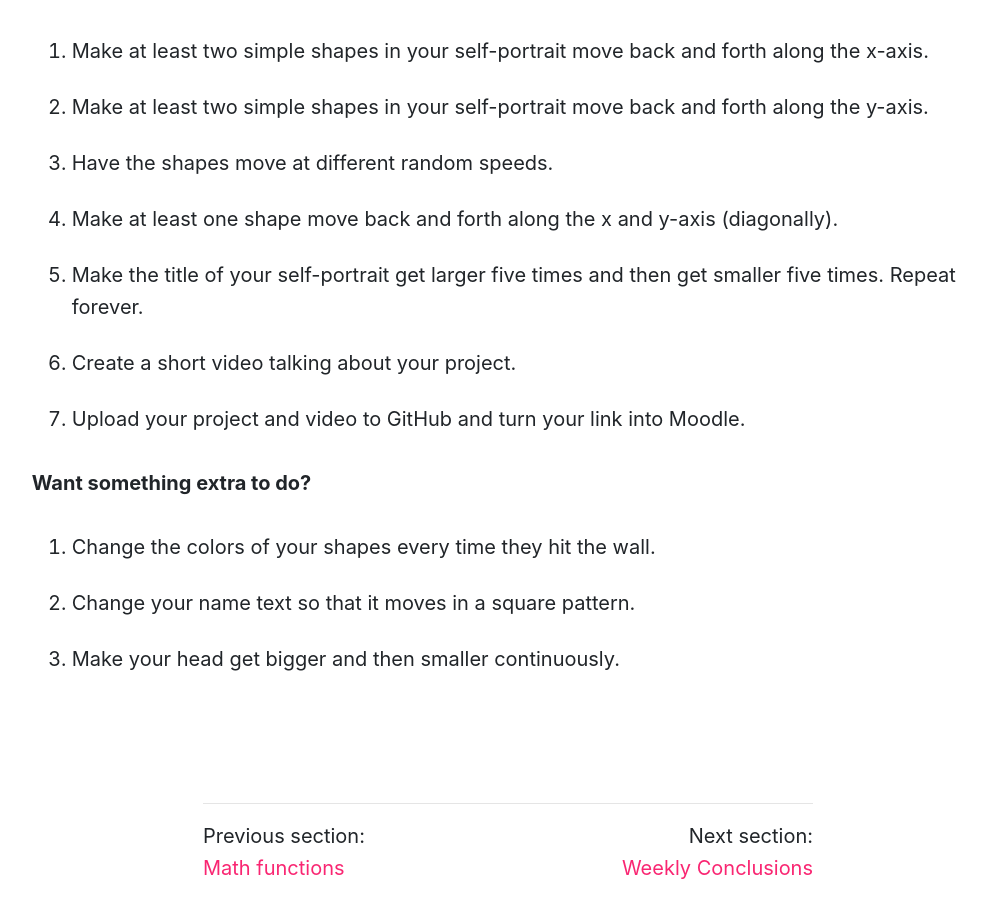
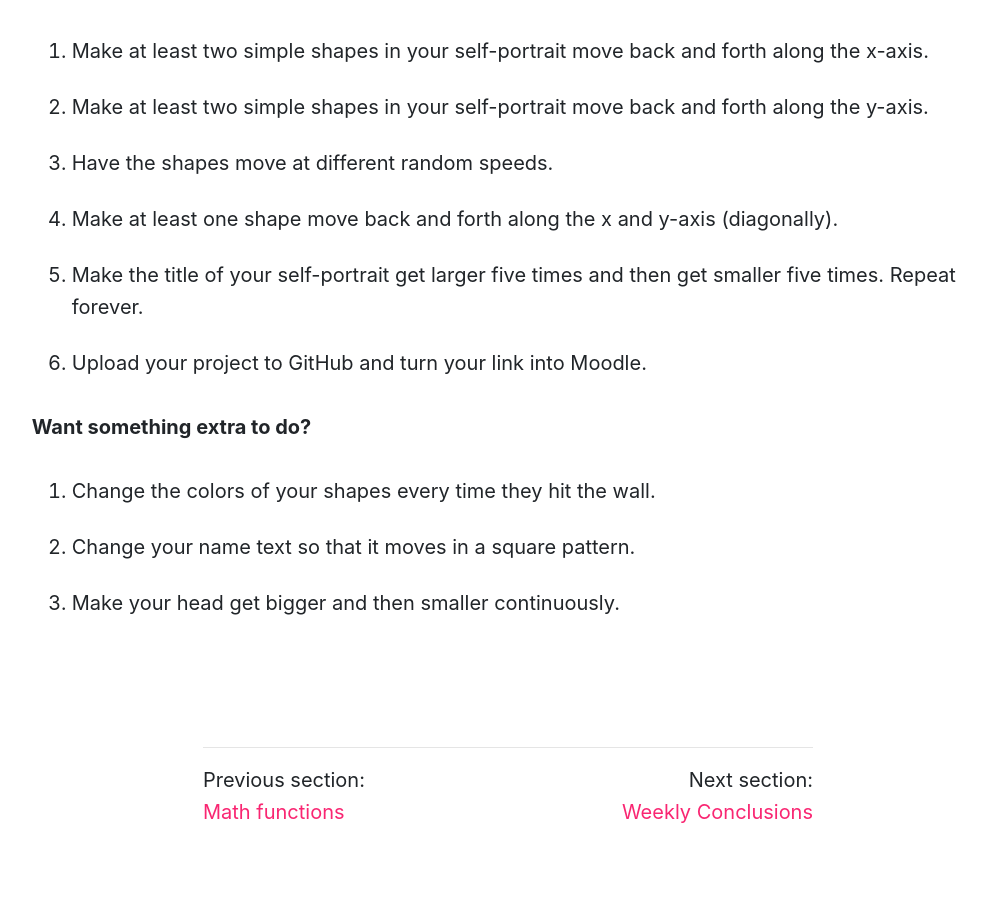
Before and after one commit to Montana-Media-Arts/120_CreativeCoding1-Fall2020, a Jekyll site: the page built from modules/week-10/_posts/2017-02-30-homework.md, in a window 1280 px wide and 900 px high, scrolled down 802 px. Shown: the whole window, without its empty margins (132-1116 px from the left). Built offline with Jekyll 4.4.1, drawn with Linux system fonts in a browser that asks for light colours; nearby versions of some CDN libraries; a script that is not in the unit is left out; after the commit the page ends 1646 px from its top, so only the background shows below that.

Commit message:
Update 2017-02-30-homework.md

```diff
--- a/modules/week-10/_posts/2017-02-30-homework.md
+++ b/modules/week-10/_posts/2017-02-30-homework.md
@@ -15,8 +15,7 @@ Specifics:
 3. Have the shapes move at different random speeds.
 4. Make at least one shape move back and forth along the x and y-axis (diagonally).
 5. Make the title of your self-portrait get larger five times and then get smaller five times. Repeat forever.
-6. Create a short video talking about your project.
-7. Upload your project and video to GitHub and turn your link into Moodle.
+7. Upload your project to GitHub and turn your link into Moodle.
 
 **Want something extra to do?**
 
```
